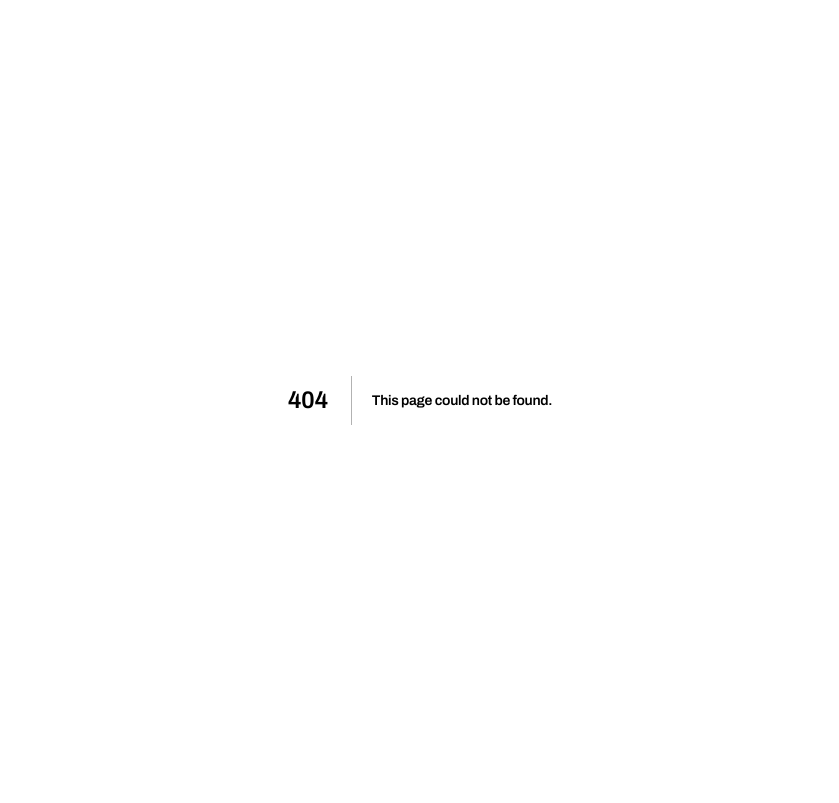
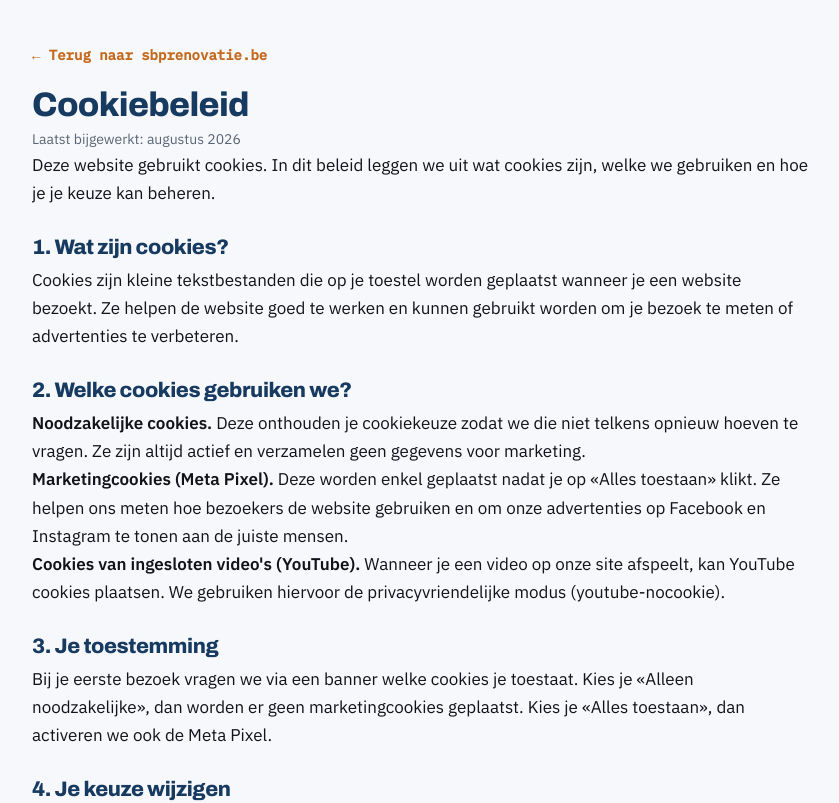
Before and after one commit to sbprenovatie/sbp-renovatie, a Next.js app: page /cookiebeleid in a window 1280 px wide. Before the commit this address had no page. Shown: the top 803 px of the page, without its empty margins (220-1059 px from the left). Built offline with nearby package versions, Linux system fonts and the light colour scheme.

Commit message:
Create page.js

```diff
--- /dev/null
+++ b/app/cookiebeleid/page.js
@@ -0,0 +1,39 @@
+export const metadata = {
+  title: 'Cookiebeleid — SBP Renovatie',
+  description: 'Cookiebeleid van SBP Renovatie: welke cookies we gebruiken en hoe je je toestemming beheert.',
+};
+
+const wrap = { maxWidth: 820, margin: '0 auto', padding: '40px 22px 80px', fontFamily: '"IBM Plex Sans", system-ui, sans-serif', color: '#111318', lineHeight: 1.65, fontSize: 17 };
+const h1 = { fontFamily: '"Archivo", sans-serif', color: '#173A60', fontSize: 34, margin: '20px 0 6px' };
+const h2 = { fontFamily: '"Archivo", sans-serif', color: '#173A60', fontSize: 21, margin: '30px 0 8px' };
+const back = { color: '#C56A1C', textDecoration: 'none', fontWeight: 600, fontFamily: '"IBM Plex Mono", monospace', fontSize: 14 };
+const meta = { color: '#5A6575', fontSize: 14 };
+
+export default function Cookiebeleid() {
+  return (
+    <main style={wrap}>
+      <a href="/" style={back}>← Terug naar sbprenovatie.be</a>
+      <h1 style={h1}>Cookiebeleid</h1>
+      <p style={meta}>Laatst bijgewerkt: augustus 2026</p>
+
+      <p>Deze website gebruikt cookies. In dit beleid leggen we uit wat cookies zijn, welke we gebruiken en hoe je je keuze kan beheren.</p>
+
+      <h2 style={h2}>1. Wat zijn cookies?</h2>
+      <p>Cookies zijn kleine tekstbestanden die op je toestel worden geplaatst wanneer je een website bezoekt. Ze helpen de website goed te werken en kunnen gebruikt worden om je bezoek te meten of advertenties te verbeteren.</p>
+
+      <h2 style={h2}>2. Welke cookies gebruiken we?</h2>
+      <p><strong>Noodzakelijke cookies.</strong> Deze onthouden je cookiekeuze zodat we die niet telkens opnieuw hoeven te vragen. Ze zijn altijd actief en verzamelen geen gegevens voor marketing.</p>
+      <p><strong>Marketingcookies (Meta Pixel).</strong> Deze worden enkel geplaatst nadat je op &laquo;Alles toestaan&raquo; klikt. Ze helpen ons meten hoe bezoekers de website gebruiken en om onze advertenties op Facebook en Instagram te tonen aan de juiste mensen.</p>
+      <p><strong>Cookies van ingesloten video&apos;s (YouTube).</strong> Wanneer je een video op onze site afspeelt, kan YouTube cookies plaatsen. We gebruiken hiervoor de privacyvriendelijke modus (youtube-nocookie).</p>
+
+      <h2 style={h2}>3. Je toestemming</h2>
+      <p>Bij je eerste bezoek vragen we via een banner welke cookies je toestaat. Kies je &laquo;Alleen noodzakelijke&raquo;, dan worden er geen marketingcookies geplaatst. Kies je &laquo;Alles toestaan&raquo;, dan activeren we ook de Meta Pixel.</p>
+
+      <h2 style={h2}>4. Je keuze wijzigen</h2>
+      <p>Je kan je toestemming op elk moment intrekken of wijzigen door de cookies in je browser te wissen. Bij je volgende bezoek verschijnt de banner dan opnieuw. Via je browserinstellingen kan je cookies ook bekijken, blokkeren of verwijderen.</p>
+
+      <h2 style={h2}>5. Meer informatie</h2>
+      <p>Meer over hoe we met je gegevens omgaan lees je in ons <a href="/privacybeleid" style={{color:'#C56A1C'}}>Privacybeleid</a>. Vragen? Contacteer ons via sbprenovatie@gmail.com.</p>
+    </main>
+  );
+}
```
